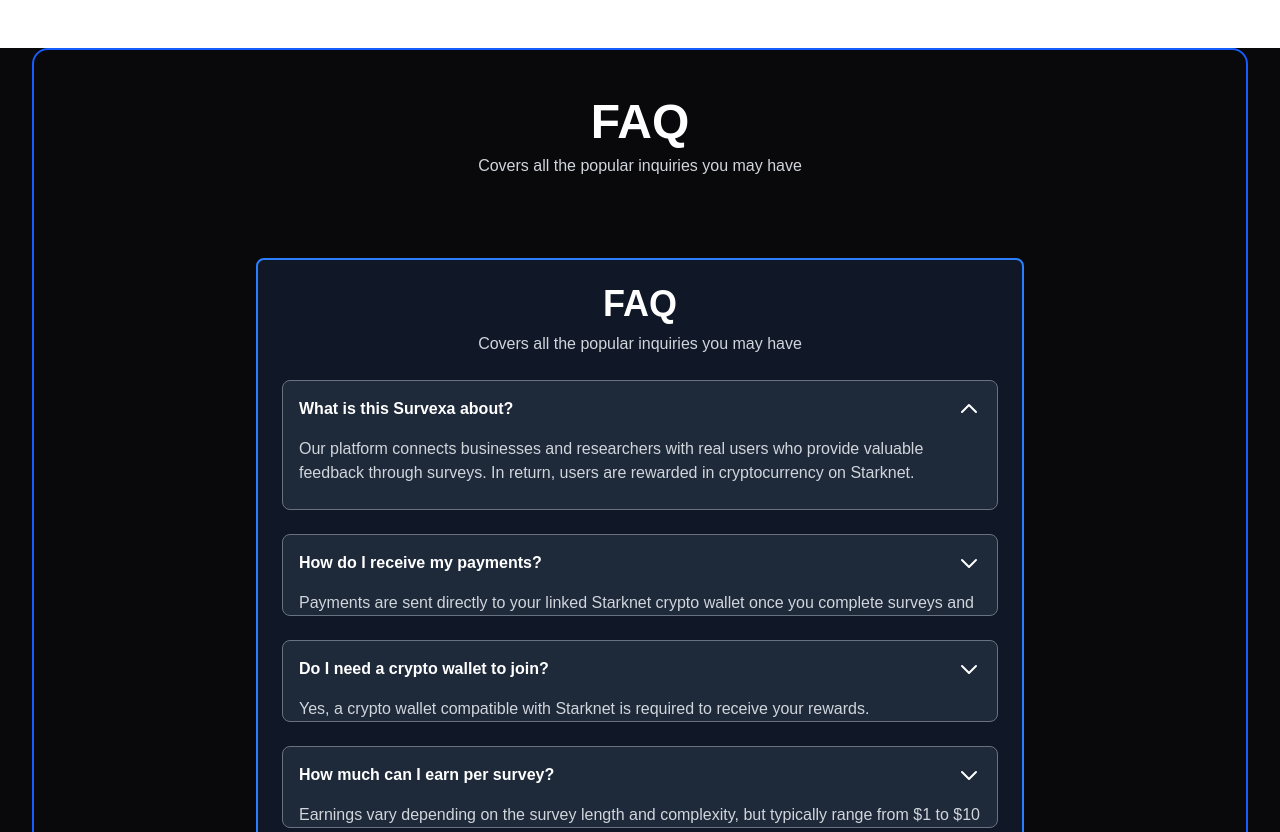
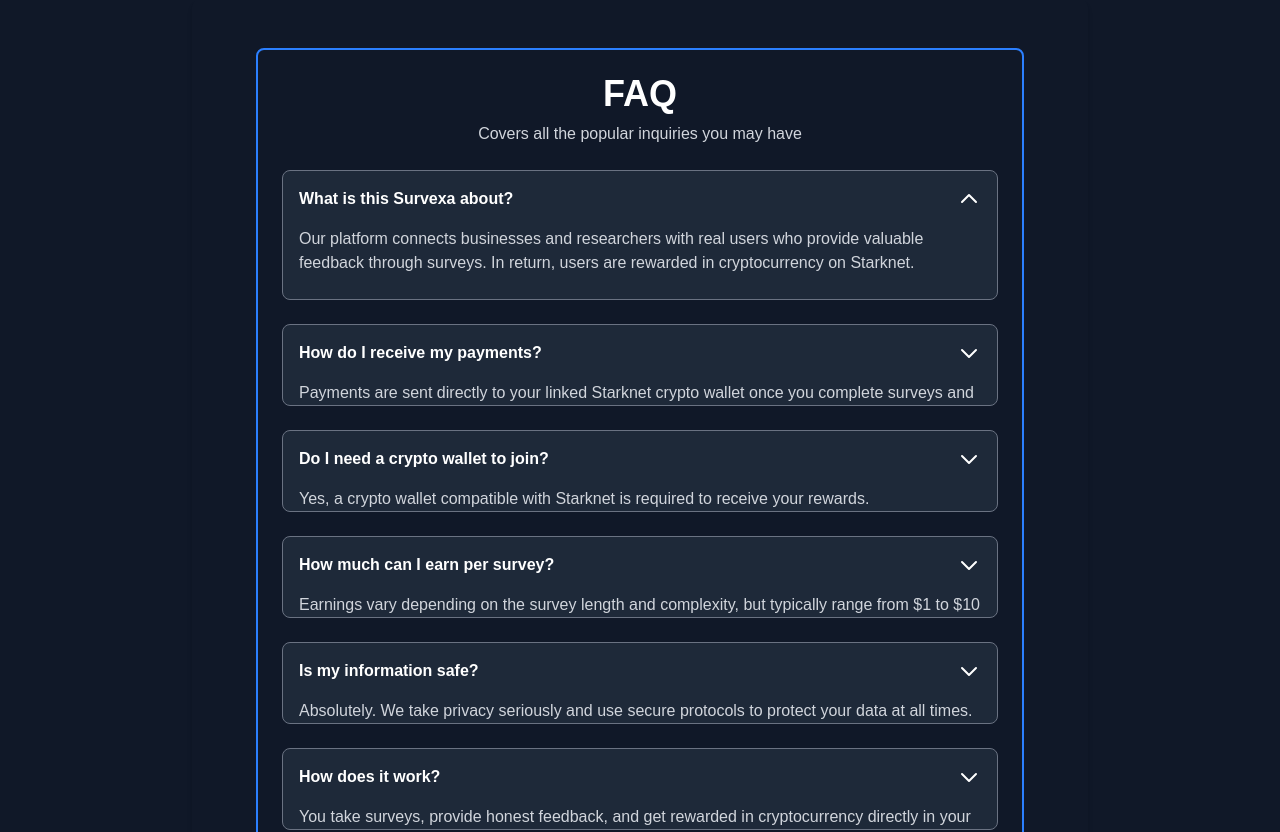
Before and after one commit to CraftNest/Survexa, a Next.js app: page / in a window 1280 px wide. Shown: the top 832 px of the page. Built offline with nearby package versions, Linux system fonts and the light colour scheme.

Commit message:
Resolve merge conflicts

```diff
--- a/app/components/FAQSection.tsx
+++ b/app/components/FAQSection.tsx
@@ -1,17 +1,15 @@
 "use client";
 
 import FAQAccordion from "./FAQAccordion";
-import CTASection from "./CTASection";
+// import CTASection from "./CTASection";
 
 export default function FAQSection() {
   return (
-    <section className="border-2 border-blue-600 p-6 md:p-12 rounded-2xl my-12 space-y-20">
-      <div className="text-center space-y-2">
-        <h2 className="text-3xl md:text-5xl font-bold">FAQ</h2>
-        <p className="text-gray-300">Covers all the popular inquiries you may have</p>
-      </div>
+    <section className="max-w-4xl mx-auto px-4 py-12  rounded-lg shadow-md">
+
+
       <FAQAccordion />
-      <CTASection />
+      {/* <CTASection /> */}
     </section>
   );
 }
--- a/app/layout.tsx
+++ b/app/layout.tsx
@@ -13,8 +13,8 @@
 });
 
 export const metadata: Metadata = {
-  title: "Create Next App",
-  description: "Generated by create next app",
+  title: "Survexa",
+  description: "A survey platform",
 };
 
 export default function RootLayout({
--- a/app/page.tsx
+++ b/app/page.tsx
@@ -1,9 +1,34 @@
+// import FAQAccordion from "./components/FAQAccordion";
+// import CTASection from "./components/CTASection";
+
+// export default function Home() {
+//   return (
+//     <main className="bg-gray-900 text-white min-h-screen">
+//       <section className="max-w-4xl mx-auto px-4 py-12 border border-blue-600 rounded-lg shadow-md">
+//         <h2 className="text-3xl font-bold mb-2 text-center">FAQ</h2>
+//         <p className="text-gray-400 text-center mb-8">
+//           Covers all the popular inquiries you may have
+//         </p>
+
+//         <FAQAccordion />
+//       </section>
+
+//       <CTASection />
+//     </main>
+//   );
+// }
+
+
+
+
 import FAQSection from "./components/FAQSection";
+import CTASection from "./components/CTASection";
 
 export default function Home() {
   return (
-    <main className="min-h-screen bg-zinc-950 text-white px-4 md:px-8">
+    <main className="bg-gray-900 text-white min-h-screen">
       <FAQSection />
+      <CTASection />
     </main>
   );
 }
```
Also changed, not shown: app/components/CTASection.tsx (+0 -44 lines), backup/FAQAccordion.tsx (deleted).
